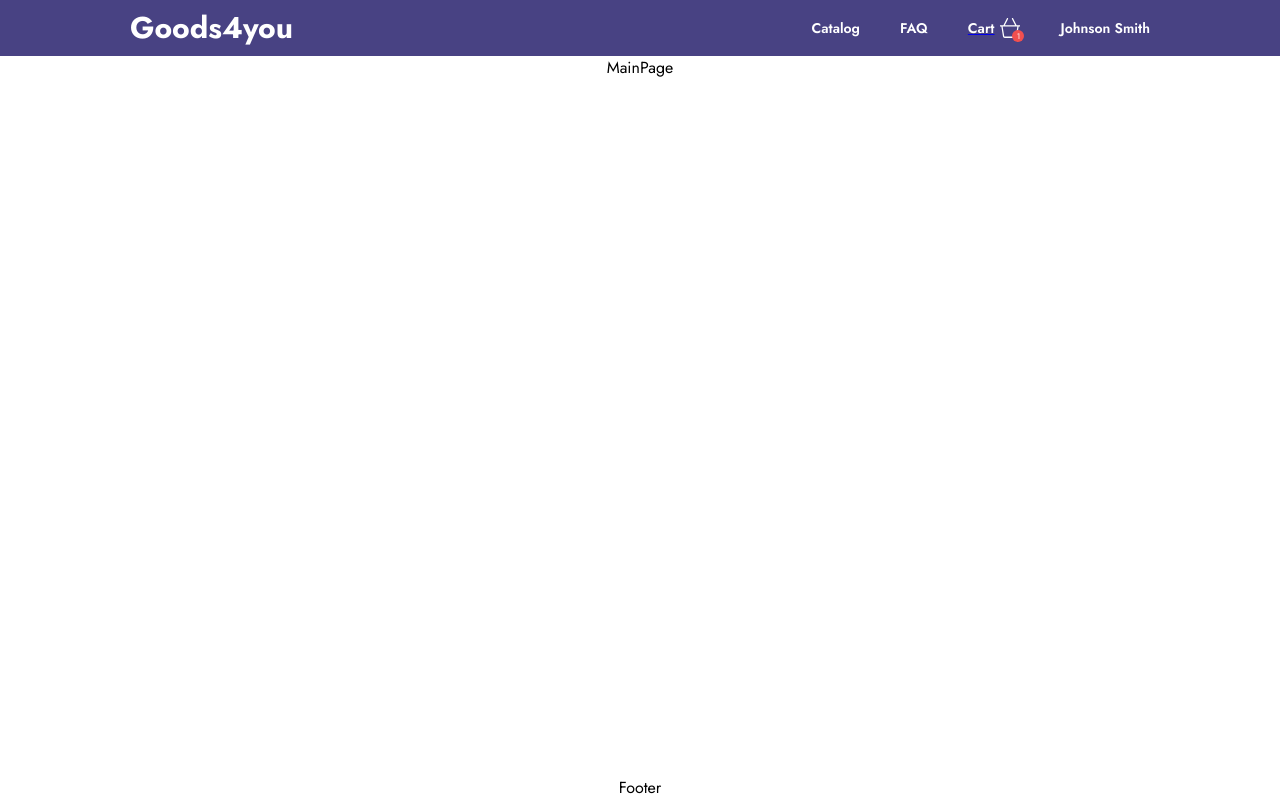
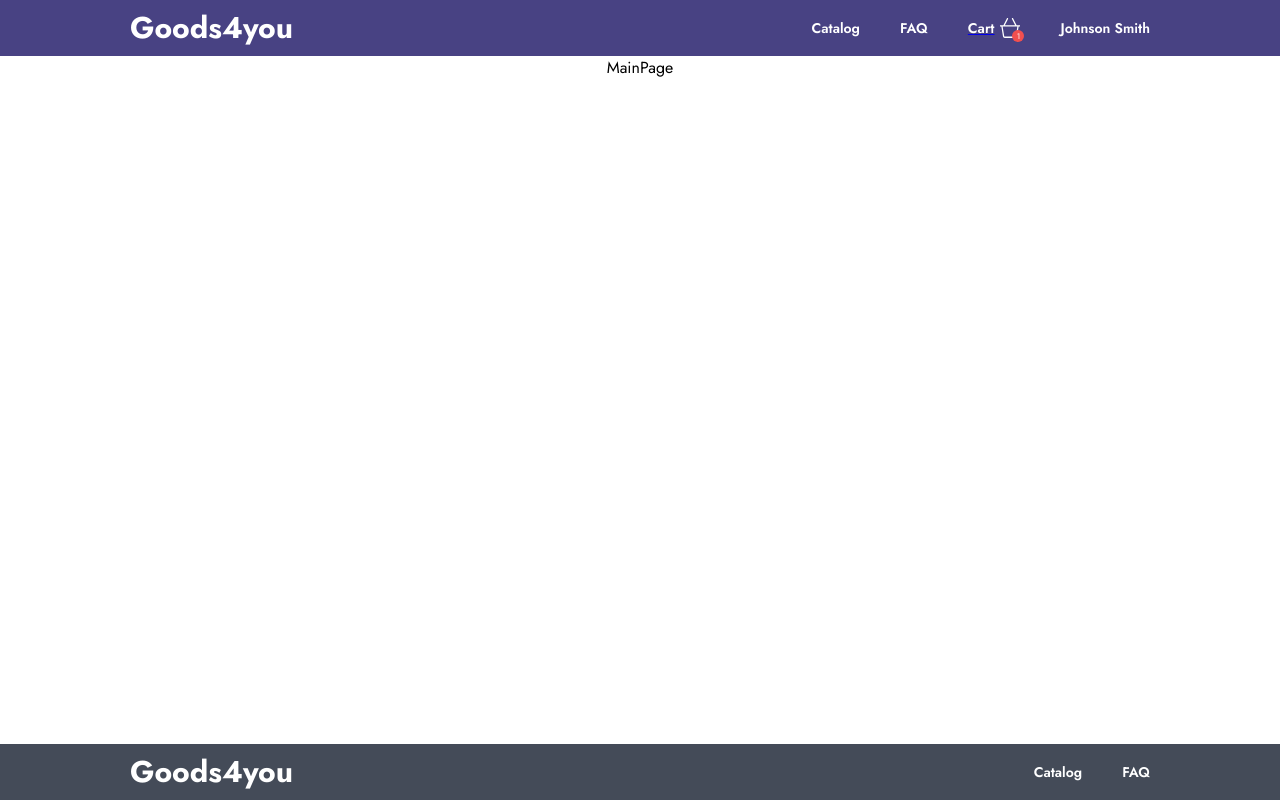
Before and after one commit to CadSergRF/t-one-practik, a React (Vite) app: page / in a window 1280 px wide. Built offline with nearby package versions, Linux system fonts and the light colour scheme.

Commit message:
feat: верстка footer

```diff
--- a/src/components/Footer/Footer.module.css
+++ b/src/components/Footer/Footer.module.css
@@ -0,0 +1,38 @@
+.wrapper {
+    padding: 0 130px;
+    display: flex;
+    align-items: center;
+    justify-content: space-between;
+    background-color: var(--background-color-footer);
+  }
+
+  .logo {
+    font: 700 30px/44px "Jost", sans-serif;
+    text-decoration: none;
+    color: var(--text-primary);
+  }
+
+  .menu {
+    list-style-type: none;
+    display: flex;
+    width: max-content;
+    gap: 40px;
+  }
+
+  .menu__item {
+    margin: 0;
+    font: 600 14px/24px "Jost", sans-serif;
+    text-decoration: none;
+    color: var(--link-bg);
+  }
+
+  .menu__item:hover {
+      color: var(--link-bg-hover);
+      text-decoration: underline;
+  }
+
+  .cart__container {
+      display: flex;
+      align-items: center;
+      gap: 6px;
+  }
--- a/src/components/Footer/Footer.tsx
+++ b/src/components/Footer/Footer.tsx
@@ -1,7 +1,29 @@
-// import styles from './Footer.module.css'
+import { Link } from 'react-router-dom';
+
+import styles from './Footer.module.css'
 
 const Footer = () => {
-  return <div>Footer</div>;
+  return (
+    <footer className={styles.wrapper}>
+      <Link to="/" className={styles.logo}>
+        Goods4you
+      </Link>
+      <nav>
+        <ul className={styles.menu}>
+          <li>
+            <Link to="/catalog" className={styles.menu__item}>
+              Catalog
+            </Link>
+          </li>
+          <li>
+            <Link to="/faq" className={styles.menu__item}>
+              FAQ
+            </Link>
+          </li>
+        </ul>
+      </nav>
+    </footer>
+  );
 };
 
 export { Footer };
```
